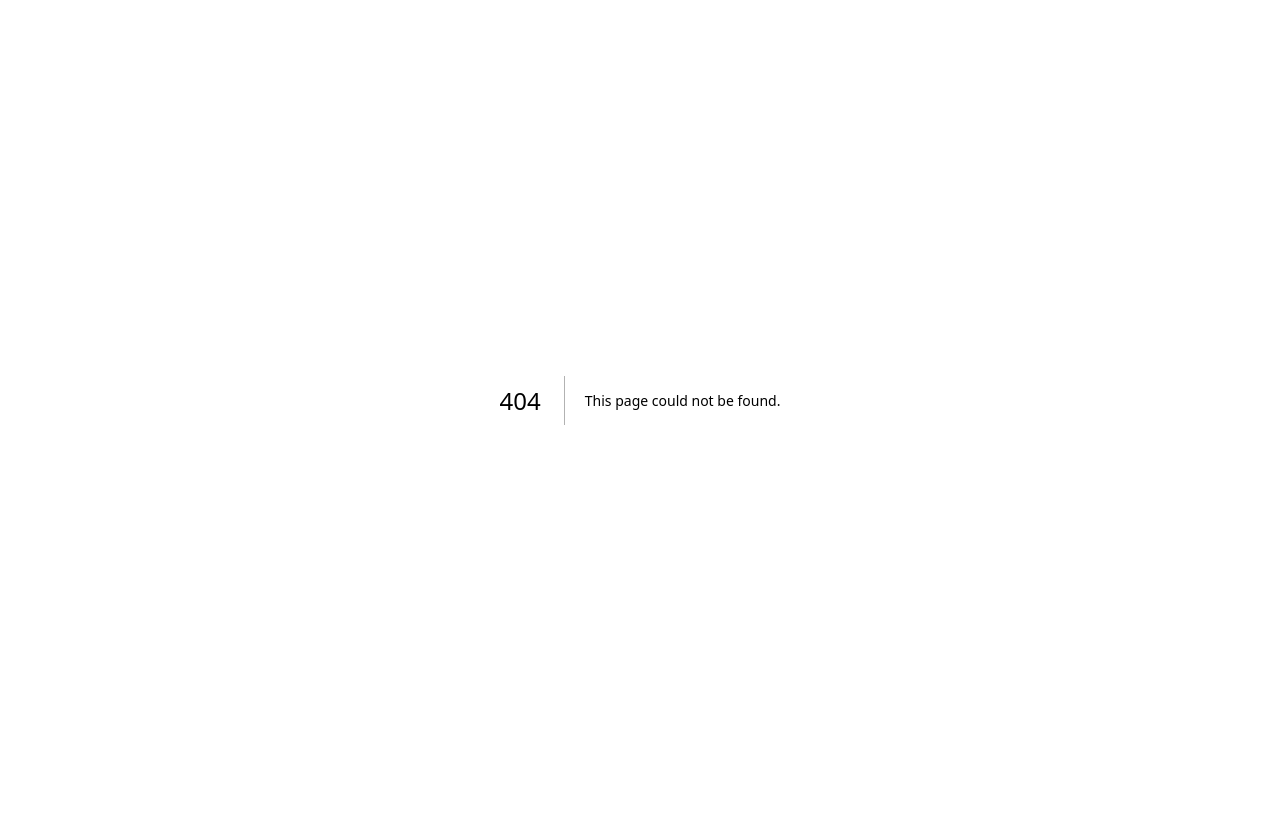
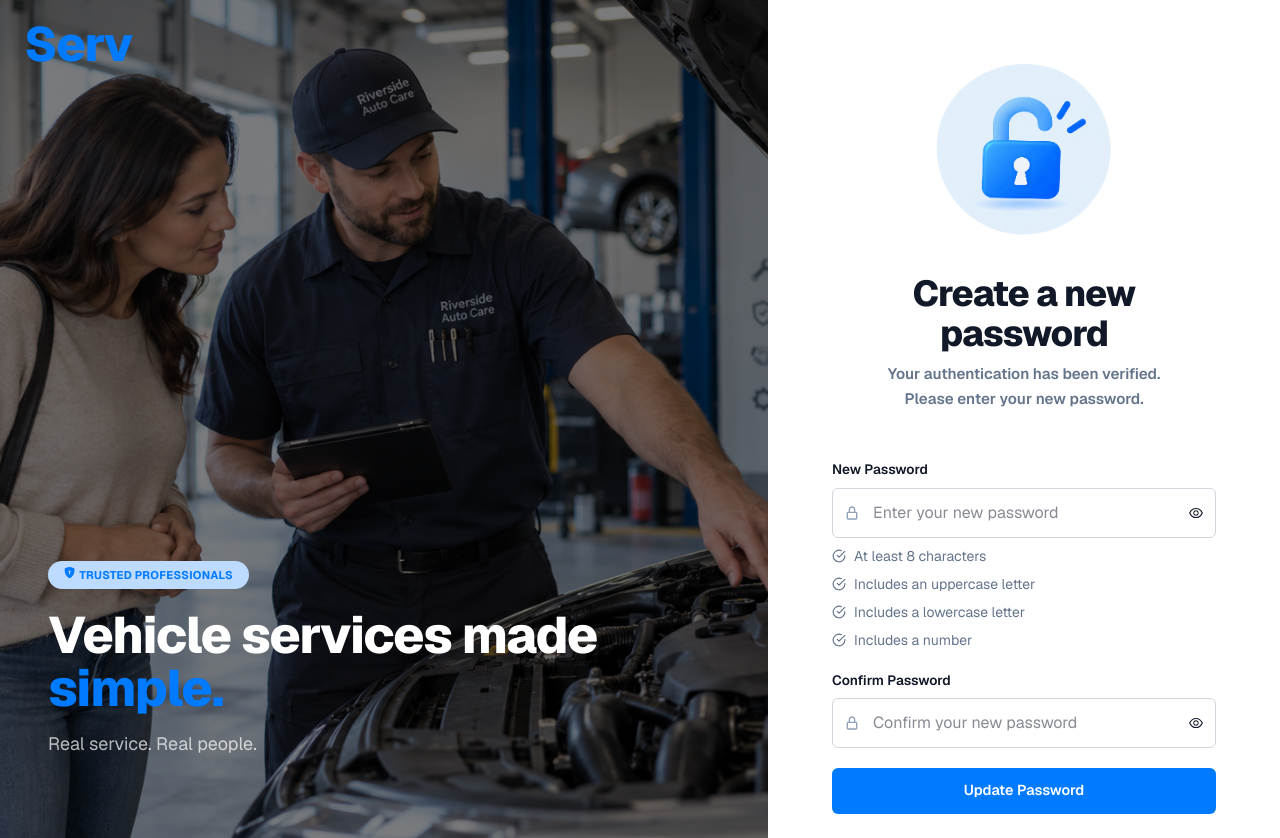
Before and after one commit to Rickson0628/Serv, a Next.js app: page /reset-password in a window 1280 px wide. Before the commit this address had no page. Before the commit the page ends 800 px from the top, so only its background shows below. Built offline with nearby package versions, Linux system fonts and the light colour scheme.

Commit message:
feat(auth): add reset password page

```diff
--- /dev/null
+++ b/src/app/(authentication)/reset-password/page.tsx
@@ -0,0 +1,278 @@
+"use client";
+
+import Image from "next/image";
+import { useState } from "react";
+import { useForm, useWatch } from "react-hook-form";
+import { AiOutlineEye, AiOutlineEyeInvisible } from "react-icons/ai";
+import { BiLockAlt } from "react-icons/bi";
+import { FiCheckCircle } from "react-icons/fi";
+
+import Button from "@/components/ui/Button";
+
+import authStyles from "../authentication.module.css";
+
+interface NewPasswordData {
+  newPassword: string;
+  confirmPassword: string;
+}
+
+const ResetPasswordPage = () => {
+  const [isShowNewPassword, setIsShowNewPassword] = useState(false);
+  const [isShowConfirmPassword, setIsShowConfirmPassword] = useState(false);
+
+  const {
+    register,
+    handleSubmit,
+    control,
+    formState: { errors },
+  } = useForm<NewPasswordData>({
+    defaultValues: {
+      newPassword: "",
+      confirmPassword: "",
+    },
+  });
+
+  const newPassword =
+    useWatch({
+      control,
+      name: "newPassword",
+    }) ?? "";
+
+  function submitNewPassword(): void {
+    // TODO: Verify the password-reset token on the server.
+    // TODO: Send the new password to the authentication API.
+    // TODO: Show server errors and redirect after a successful reset.
+  }
+
+  return (
+    /* Full Reset Password Page Wrapper */
+    <div className={authStyles.page}>
+      {/* Main Area That Centers the Reset Password Content */}
+      <main className={authStyles.main}>
+        {/* Reset Password Card Container */}
+        <div className={`${authStyles.card} gap-4`}>
+          {/* Reset Password Header Container */}
+          <div className={authStyles.header}>
+            {/* Decorative Lock Image */}
+            <Image
+              src="/authentication/lock.png"
+              alt=""
+              width={250}
+              height={250}
+              priority
+            />
+
+            {/* Page Title */}
+            <h1 className={authStyles.heading}>
+              Create a new password
+            </h1>
+
+            {/* Page Instructions */}
+            <div className="mt-2 flex flex-col items-center justify-center text-body text-muted">
+              <p>Your authentication has been verified.</p>
+              <p>Please enter your new password.</p>
+            </div>
+          </div>
+
+          {/* Reset Password Form */}
+          <form
+            className={authStyles.form}
+            onSubmit={handleSubmit(submitNewPassword)}
+          >
+            {/* New Password Field */}
+            <div className={authStyles.field}>
+              <label
+                className="text-label"
+                htmlFor="newPassword"
+              >
+                New Password
+              </label>
+
+              {/* New Password Input and Visibility Button Container */}
+              <div className="relative">
+                {/* Lock Icon Inside the Input */}
+                <BiLockAlt
+                  className={authStyles.fieldIcon}
+                  aria-hidden="true"
+                />
+
+                <input
+                  id="newPassword"
+                  type={isShowNewPassword ? "text" : "password"}
+                  placeholder="Enter your new password"
+                  autoComplete="new-password"
+                  {...register("newPassword", {
+                    required: "Password is required",
+                    minLength: {
+                      value: 8,
+                      message: "Password must be at least 8 characters",
+                    },
+                    validate: {
+                      uppercase: (value) =>
+                        /[A-Z]/.test(value) ||
+                        "Password must include an uppercase letter",
+                      lowercase: (value) =>
+                        /[a-z]/.test(value) ||
+                        "Password must include a lowercase letter",
+                      number: (value) =>
+                        /\d/.test(value) ||
+                        "Password must include a number",
+                    },
+                  })}
+                  className={`${authStyles.input} ${authStyles.inputWithActions}`}
+                  aria-invalid={
+                    errors.newPassword ? "true" : "false"
+                  }
+                  aria-describedby="new-password-requirements new-password-error"
+                />
+
+                {/* Show or Hide New Password Button */}
+                <Button
+                  type="button"
+                  className={authStyles.fieldAction}
+                  onClick={() =>
+                    setIsShowNewPassword((previous) => !previous)
+                  }
+                  aria-label={
+                    isShowNewPassword
+                      ? "Hide new password"
+                      : "Show new password"
+                  }
+                >
+                  {isShowNewPassword ? (
+                    <AiOutlineEyeInvisible aria-hidden="true" />
+                  ) : (
+                    <AiOutlineEye aria-hidden="true" />
+                  )}
+                </Button>
+              </div>
+
+              {/* Password Requirements List */}
+              <ul
+                id="new-password-requirements"
+                className="space-y-2"
+                aria-label="Password requirements"
+              >
+                <li
+                  className={`flex items-center gap-2 text-sm ${newPassword.length >= 8 ? "text-green-600" : "text-muted"}`}
+                >
+                  <FiCheckCircle aria-hidden="true" />
+                  At least 8 characters
+                </li>
+
+                <li
+                  className={`flex items-center gap-2 text-sm ${/[A-Z]/.test(newPassword) ? "text-green-600" : "text-muted"}`}
+                >
+                  <FiCheckCircle aria-hidden="true" />
+                  Includes an uppercase letter
+                </li>
+
+                <li
+                  className={`flex items-center gap-2 text-sm ${/[a-z]/.test(newPassword) ? "text-green-600" : "text-muted"}`}
+                >
+                  <FiCheckCircle aria-hidden="true" />
+                  Includes a lowercase letter
+                </li>
+
+                <li
+                  className={`flex items-center gap-2 text-sm ${/\d/.test(newPassword) ? "text-green-600" : "text-muted"}`}
+                >
+                  <FiCheckCircle aria-hidden="true" />
+                  Includes a number
+                </li>
+              </ul>
+
+              {/* New Password Validation Error */}
+              {errors.newPassword && (
+                <span
+                  id="new-password-error"
+                  className={authStyles.error}
+                  role="alert"
+                >
+                  {errors.newPassword.message}
+                </span>
+              )}
+            </div>
+
+            {/* Confirm Password Field */}
+            <div className={authStyles.field}>
+              <label
+                className="text-label"
+                htmlFor="confirmPassword"
+              >
+                Confirm Password
+              </label>
+
+              {/* Confirm Password Input and Visibility Button Container */}
+              <div className="relative">
+                {/* Lock Icon Inside the Input */}
+                <BiLockAlt
+                  className={authStyles.fieldIcon}
+                  aria-hidden="true"
+                />
+
+                <input
+                  id="confirmPassword"
+                  type={isShowConfirmPassword ? "text" : "password"}
+                  placeholder="Confirm your new password"
+                  autoComplete="new-password"
+                  {...register("confirmPassword", {
+                    required: "Confirm password is required",
+                    validate: (value) =>
+                      value === newPassword || "Passwords do not match",
+                  })}
+                  className={`${authStyles.input} ${authStyles.inputWithActions}`}
+                  aria-invalid={
+                    errors.confirmPassword ? "true" : "false"
+                  }
+                  aria-describedby="confirm-password-error"
+                />
+
+                {/* Show or Hide Confirm Password Button */}
+                <Button
+                  type="button"
+                  className={authStyles.fieldAction}
+                  onClick={() =>
+                    setIsShowConfirmPassword((previous) => !previous)
+                  }
+                  aria-label={
+                    isShowConfirmPassword
+                      ? "Hide confirm password"
+                      : "Show confirm password"
+                  }
+                >
+                  {isShowConfirmPassword ? (
+                    <AiOutlineEyeInvisible aria-hidden="true" />
+                  ) : (
+                    <AiOutlineEye aria-hidden="true" />
+                  )}
+                </Button>
+              </div>
+
+              {/* Confirm Password Validation Error */}
+              {errors.confirmPassword && (
+                <span
+                  id="confirm-password-error"
+                  className={authStyles.error}
+                  role="alert"
+                >
+                  {errors.confirmPassword.message}
+                </span>
+              )}
+            </div>
+
+            {/* Submit Button */}
+            <Button
+              className="btn-primary w-full"
+              type="submit"
+            >
+              Update Password
+            </Button>
+          </form>
+        </div>
+      </main>
+    </div>
+  );
+};
+
+export default ResetPasswordPage;
```
